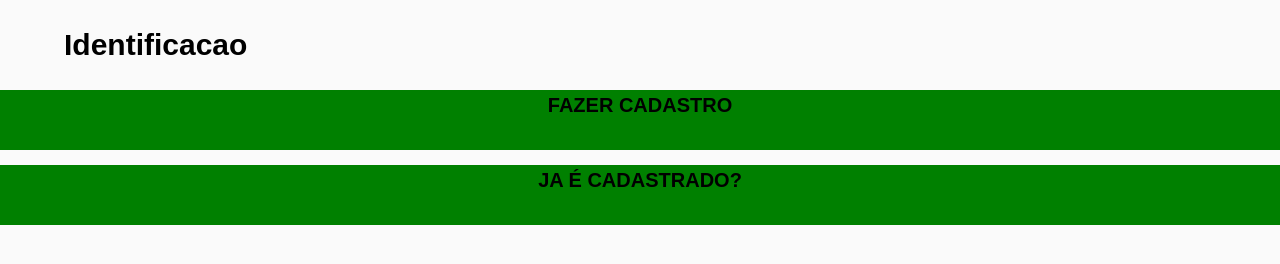
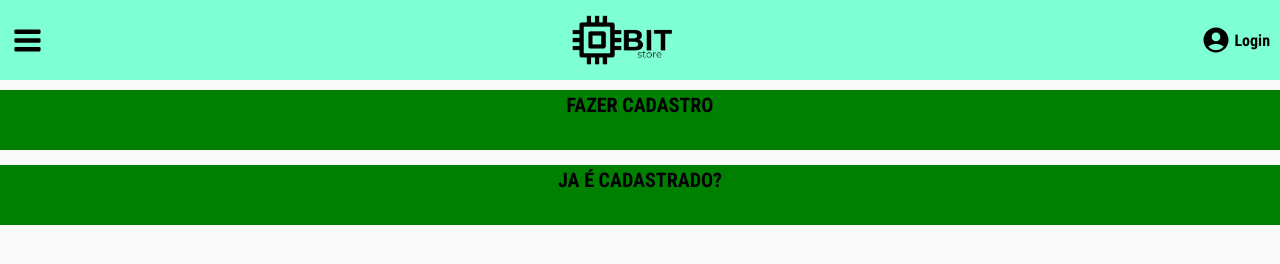
Before and after one commit to thiagosouf/projeto14-bitstore-front, a React app: page /login in a window 1280 px wide. Built offline with nearby package versions, Linux system fonts and the light colour scheme.

Commit message:
Header creation

```diff
--- a/package.json
+++ b/package.json
@@ -6,6 +6,7 @@
     "axios": "^0.27.2",
     "react": "^17.0.2",
     "react-dom": "^17.0.2",
+    "react-icons": "^4.3.1",
     "react-router-dom": "^6.3.0",
     "react-scripts": "^4.0.3",
     "styled-components": "^5.3.5"
--- a/public/index.html
+++ b/public/index.html
@@ -3,7 +3,13 @@
   <head>
     <meta charset="utf-8" />
     <meta name="viewport" content="width=device-width, initial-scale=1" />
-    <title>React App</title>
+    <title>BITstore</title>
+    <link rel="preconnect" href="https://fonts.googleapis.com" />
+    <link rel="preconnect" href="https://fonts.gstatic.com" crossorigin />
+    <link
+      href="https://fonts.googleapis.com/css2?family=Roboto+Condensed:wght@400;700&display=swap"
+      rel="stylesheet"
+    />
   </head>
   <body>
     <noscript>You need to enable JavaScript to run this app.</noscript>
--- a/src/components/App.js
+++ b/src/components/App.js
@@ -5,7 +5,7 @@ import GlobalStyles from "./../components/GlobalStyles";
 import CartPage from "./pages/CartPage";
 import LoginPage from "./pages/LoginPage";
 import HomePage from "./pages/HomePage";
-
+import HeaderCreator from "./utilities/Header";
 import Product from "./pages/ProductPage";
 
 import CheckOut from "./pages/CheckOut";
@@ -19,8 +19,10 @@ export default function App(){
     const [address, setAddress] = useState(null);
     return(
         <UserContext.Provider value={{ user, setUser, address, setAddress }}>
-            <BrowserRouter>
-                <GlobalStyles />
+             <GlobalStyles />
+             <BrowserRouter>
+               <HeaderCreator/>
+
                 <Routes>
                     <Route path="/" element={<HomePage />} />
                     <Route path="/login" element={<LoginPage />} />
--- a/src/components/GlobalStyles.js
+++ b/src/components/GlobalStyles.js
@@ -18,7 +18,7 @@ time, mark, audio, video {
 	padding: 0;
 	border: 0;
 	font-size: 100%;
-	font-family: 'Raleway', sans-serif;
+	font-family: 'Roboto Condensed', sans-serif;
 	vertical-align: baseline;
 }
 *{
--- a/src/components/pages/HomePage.js
+++ b/src/components/pages/HomePage.js
@@ -5,7 +5,7 @@ import styled from "styled-components";
 
 import UserContext from "../../contexts/UserContext";
 import CreateProduct from "../utilities/CreateProduct";
-
+import Main from "../utilities/Main";
 export default function HomePage() {
   const { user } = useContext(UserContext);
   console.log(user);
@@ -25,7 +25,6 @@ export default function HomePage() {
   if (products.length > 0) {
     return (
       <>
-      <Link to="/login">ir para login</Link>
         <Main>
           <ul>
             {products.map((item, index) => (
@@ -39,9 +38,3 @@ export default function HomePage() {
     return <h1>Carregando</h1>;
   }
 }
-
-const Main = styled.main`
-  ul {
-    background-color: aqua;
-  }
-`;
--- a/src/components/pages/LoginPage.js
+++ b/src/components/pages/LoginPage.js
@@ -38,7 +38,7 @@ export default function SignUpPage() {
             localStorage.setItem('usuarioLocal', JSON.stringify(dados));
 
             alert('Login realizado com sucesso!');
-            navigate('/checkout');
+            navigate('/');
         }
         ).catch(err => {
             alert('Erro ao realizar o login');
--- a/src/components/utilities/CreateProduct.jsx
+++ b/src/components/utilities/CreateProduct.jsx
@@ -5,7 +5,7 @@ import styled from "styled-components";
 
 import UserContext from "../../contexts/UserContext";
 
-export default function CreateProduct({item, index}) {
+export default function CreateProduct({ item, index }) {
   const { user } = useContext(UserContext);
   console.log(user);
   console.log(item);
@@ -18,13 +18,14 @@ export default function CreateProduct({item, index}) {
   //     });
   //   }, []);
 
-
   return (
     <Link to={`/product/${item._id}`}>
       <li key={index}>
+        <img src={item.image} alt="" />
+        <div className="description">
           <h1>{item.name}</h1>
-          <h2>{item.description}</h2>
           <h2>{item.price}</h2>
+        </div>
       </li>
     </Link>
   );
--- /dev/null
+++ b/src/components/utilities/Header.jsx
@@ -0,0 +1,79 @@
+import { Link } from "react-router-dom";
+import styled from "styled-components";
+import { useContext } from "react";
+
+import UserContext from "../../contexts/UserContext";
+
+import logo from "../../assets/logo.png";
+import { GoThreeBars } from "react-icons/go";
+import { FaShoppingCart } from "react-icons/fa";
+import { MdAccountCircle } from "react-icons/md";
+
+export default function HeaderCreator() {
+  const { user } = useContext(UserContext);
+  console.log(user);
+
+  if (user) {
+    return (
+      <Header>
+        <GoThreeBars />
+        <img src={logo} alt="" />
+        <div className="options">
+          <Link to={"/cart"}>
+                <FaShoppingCart/>
+          </Link>
+
+        </div>
+      </Header>
+    );
+  } else {
+    return (
+      <Header>
+        <GoThreeBars />
+        <img src={logo} alt="" />
+        <div className="options">
+          <Link to={"/login"}>
+            <MdAccountCircle />
+            <p>Login</p>
+          </Link>
+        </div>
+      </Header>
+    );
+  }
+}
+
+const Header = styled.header`
+  background-color: aquamarine;
+  position: fixed;
+  top: 0;
+  left: 0;
+  right: 0;
+  height: 80px;
+  display: flex;
+  align-items: center;
+  justify-content: space-between;
+  padding: 0 10px 0 10px;
+  img {
+    height: 50px;
+  }
+  svg {
+    font-size: 35px;
+  }
+  .options {
+    svg {
+      font-size: 30px;
+    }
+  }
+  a {
+    text-decoration: none;
+    color: #000;
+    display: flex;
+    align-items: center;
+    text-align: center;
+    line-height: 25px;
+    font-weight: 700;
+    p {
+      padding-left: 3px;
+    }
+  }
+`;
--- /dev/null
+++ b/src/components/utilities/Main.js
@@ -0,0 +1,46 @@
+import styled from "styled-components";
+
+const Main = styled.main`
+  display: flex;
+  flex-direction: column;
+  margin-top: 80px;
+  height: 100%;
+  align-self: center;
+  ul{
+      margin-top: 20px;
+
+      li{
+        border-bottom: 1px solid rgb(230, 230, 230);
+        padding: 15px;
+        height: 200px;
+        display: flex;
+        align-items: center;
+        overflow-x: hidden;
+      }
+      img{
+          height: 100px;
+          width: 100px;
+      }
+      a{
+        text-decoration: none;
+      color: #000;
+      }
+      h1{
+         font-size: 15px;
+         max-height: 50px;
+        text-overflow: unset;
+      }
+      h2{
+          font-size: 15px;
+      }
+      h3{
+
+      }
+      .description{
+          width: 275px;
+          height:170px;
+          padding: 15px;
+      }
+  }
+`;
+export default Main;
```
Also changed, not shown: src/assets/logo.png (added), 1 other file. Lines whose indentation alone changed are shown as unchanged.
